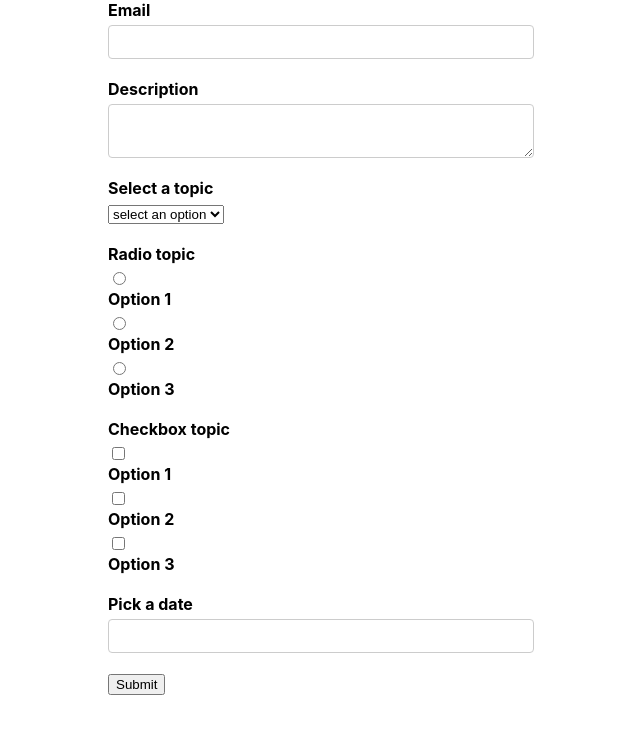
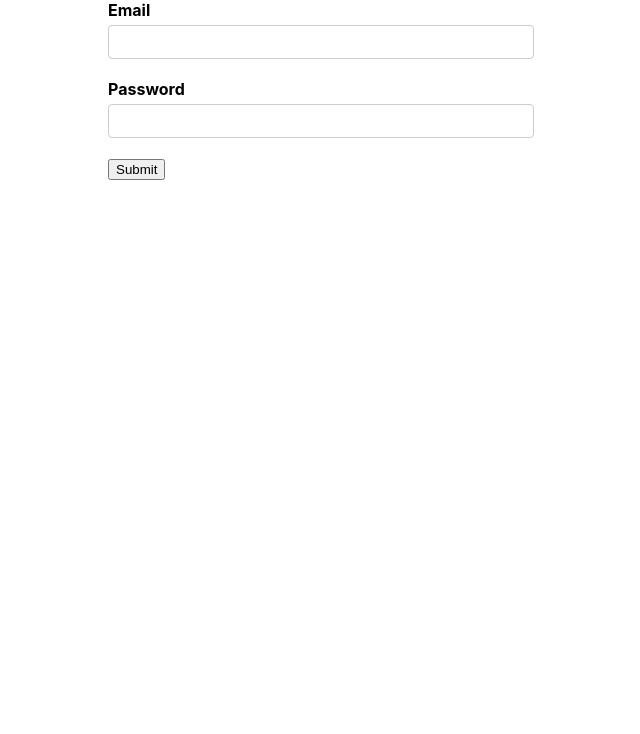
Before and after one commit to fourside/formik_handson, a React (Create React App) app: page / in a window 1280 px wide. Shown: the top 734 px of the page, without its empty margins (319-959 px from the left). Built offline with nearby package versions, Linux system fonts and the light colour scheme.

Commit message:
login form

```diff
--- a/src/App.css
+++ b/src/App.css
@@ -10,6 +10,7 @@
 }
 
 input[type="text"],
+input[type="password"],
 input[type="email"],
 textarea {
   display: block;
--- a/src/App.js
+++ b/src/App.js
@@ -1,11 +1,11 @@
 import React from 'react';
 import './App.css';
-import { FormikContainer } from './components/FormikContainer';
+import { LoginForm } from './components/LoginForm';
 
 function App() {
   return (
     <div className="App">
-      <FormikContainer />
+      <LoginForm />
     </div>
   );
 }
--- /dev/null
+++ b/src/components/LoginForm.js
@@ -0,0 +1,31 @@
+import React from "react";
+import { Formik, Form } from "formik";
+import * as Yup from "yup";
+import { FormikControl } from "./FormikControl";
+
+export function LoginForm() {
+  const initialValues = {
+    email: "",
+    password: "",
+  };
+  const validationSchema = Yup.object({
+    email: Yup.string().email("Invalid email format").required("Required"),
+    password: Yup.string().required("Required"),
+  });
+  const onSubmit = (values) => {
+    console.log("form data", values);
+  };
+  return (
+    <Formik initialValues={initialValues} validationSchema={validationSchema} onSubmit={onSubmit}>
+      {(formik) => (
+        <Form>
+          <FormikControl control="input" type="email" name="email" label="Email" />
+          <FormikControl control="input" type="password" name="password" label="Password" />
+          <button type="submit" disabled={!formik.isValid || formik.isSubmitting}>
+            Submit
+          </button>
+        </Form>
+      )}
+    </Formik>
+  );
+}
```
